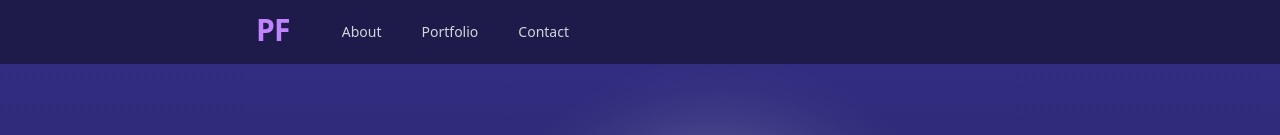
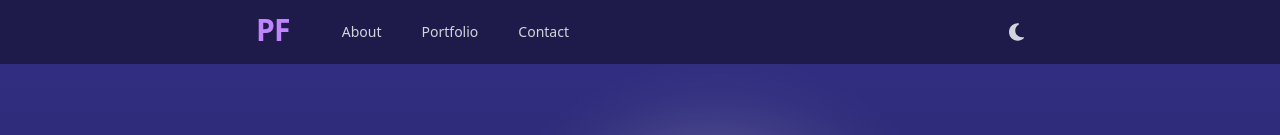
Before and after one commit to paddomanno/portfolio-next, a Next.js app: page / in a window 1280 px wide. Shown: the top 135 px of the page. Built offline with nearby package versions, Linux system fonts and the light colour scheme.

Commit message:
add dark mode toggle

```diff
--- a/package.json
+++ b/package.json
@@ -16,6 +16,7 @@
     "@fortawesome/react-fontawesome": "^0.2.0",
     "@heroicons/react": "^2.0.17",
     "next": "^13.2.4",
+    "next-themes": "^0.2.1",
     "react": "18.2.0",
     "react-dom": "18.2.0",
     "zod": "^3.21.4"
--- a/src/components/Navbar.tsx
+++ b/src/components/Navbar.tsx
@@ -1,12 +1,16 @@
 import Link from "next/link";
 import React from "react";
+import { useTheme } from "next-themes";
+import { faSun, faMoon } from "@fortawesome/free-solid-svg-icons";
+import { FontAwesomeIcon } from "@fortawesome/react-fontawesome";
 
 export default function Navbar() {
+  const { theme, setTheme } = useTheme();
   return (
     <nav className="bg-indigo-950">
       <div className="mx-w-5xl mx-6 sm:mx-12 md:mx-24 lg:mx-auto lg:max-w-screen-lg lg:px-32">
         <div className="flex h-16 items-center justify-between">
-          <div className="flex items-center">
+          <div className="flex w-full items-center">
             <div className="flex-shrink-0">
               {/* <Image src="/logo.svg" alt="Logo" width={32} height={32} /> */}
               <h1 className="pb-1 text-3xl font-extrabold tracking-tight text-purple-400">
@@ -32,6 +36,17 @@ export default function Navbar() {
                 </Link>
               </div>
             </div>
+            <div className="ml-auto text-gray-300 transition-transform hover:scale-110">
+              <button
+                onClick={() => setTheme(theme === "dark" ? "light" : "dark")}
+              >
+                {theme === "dark" ? (
+                  <FontAwesomeIcon icon={faSun} size={"lg"} />
+                ) : (
+                  <FontAwesomeIcon icon={faMoon} size={"lg"} />
+                )}
+              </button>
+            </div>
           </div>
         </div>
       </div>
--- a/src/pages/_app.tsx
+++ b/src/pages/_app.tsx
@@ -4,10 +4,15 @@ import "~/styles/globals.css";
 
 import { config } from "@fortawesome/fontawesome-svg-core";
 import "@fortawesome/fontawesome-svg-core/styles.css";
+import { ThemeProvider } from "next-themes";
 config.autoAddCss = false;
 
 const MyApp: AppType = ({ Component, pageProps }) => {
-  return <Component {...pageProps} />;
+  return (
+    <ThemeProvider attribute="class">
+      <Component {...pageProps} />
+    </ThemeProvider>
+  );
 };
 
 export default MyApp;
--- a/tailwind.config.ts
+++ b/tailwind.config.ts
@@ -2,6 +2,8 @@ import { type Config } from "tailwindcss";
 
 export default {
   content: ["./src/**/*.{js,ts,jsx,tsx}"],
+
+  darkMode: "class",
   theme: {
     extend: {
       height: {
```
Also changed, not shown: 1 other file (tests, documents, lock files or other folders).
